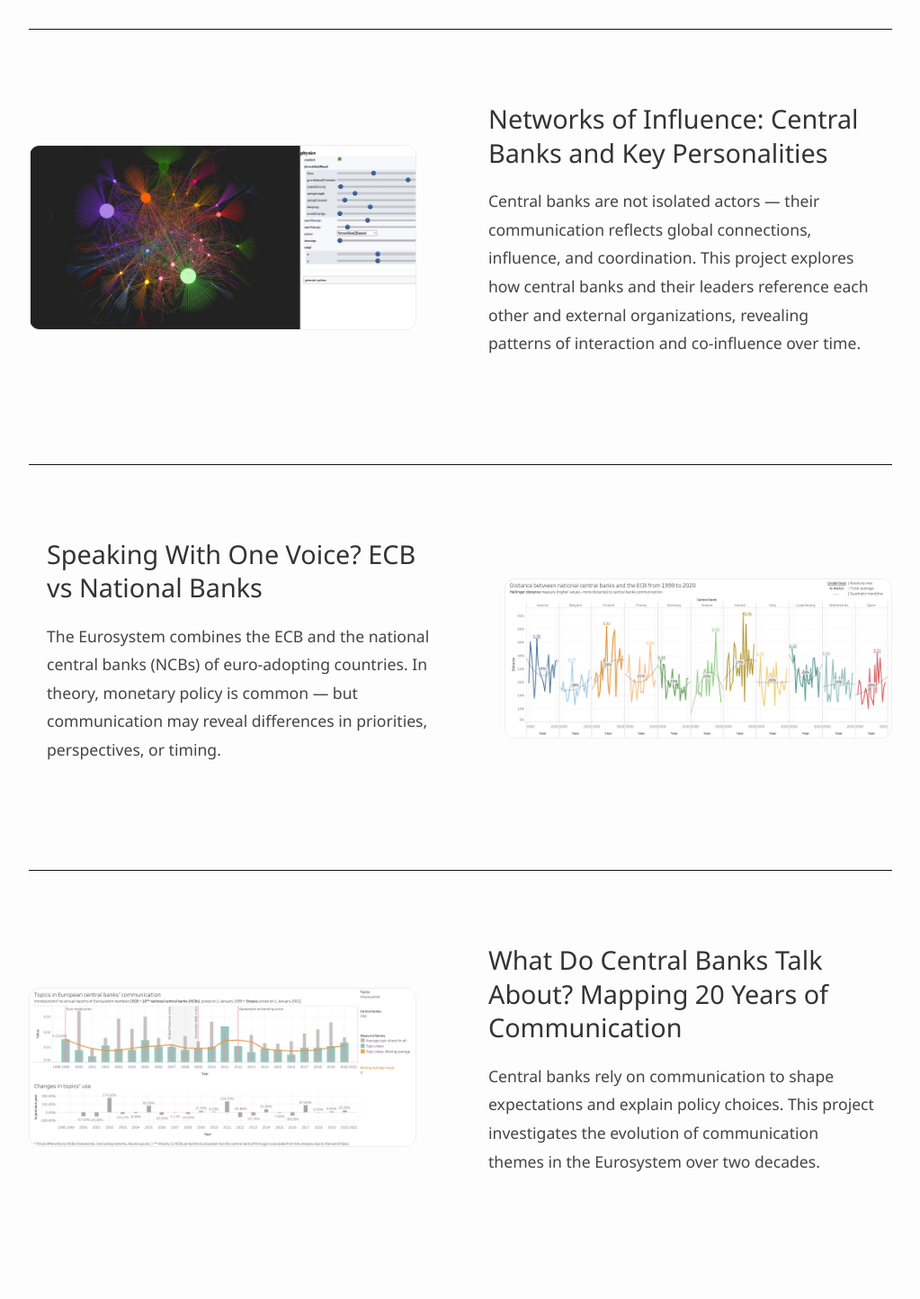
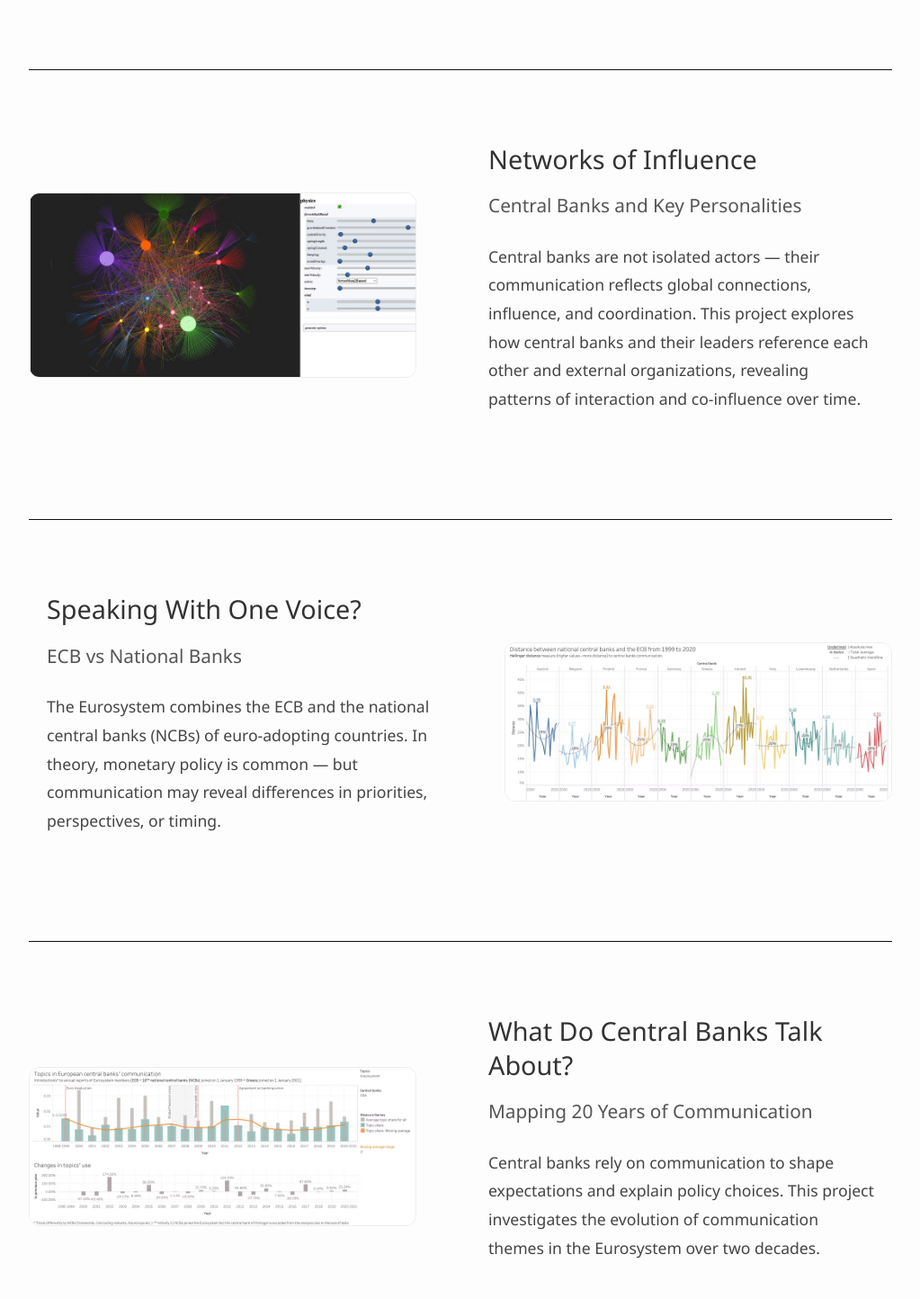
Before and after one commit to ArinaTsr/site, a plain HTML site: page index.html in a window 1280 px wide. Shown: the part 1881-3325 px from the top of the page at 90% size, without its empty margins (128-1151 px from the left). Drawn offline with Linux system fonts and the light colour scheme.

Commit message:
Update index.html

```diff
--- a/index.html
+++ b/index.html
@@ -49,6 +49,7 @@
         .p-description { font-size: 1.1rem; line-height: 1.8; color: #444;  }
         .p-text-box h4 {
             font-family: inherit;
+            font-weight: 300;
             line-height: 1.3;
             margin-top: 5px;
             color: #555; /* Soft dark grey */
@@ -95,7 +96,8 @@
         <section class="project-section" onclick="openModal('m1')">
             <div class="p-image-box"><img src="project1.jpg"></div>
             <div class="p-text-box">
-                <h3>What Do Customers Really Want? Insights from 12 Years of Mobile Banking Reviews</h3>
+                <h3>What Do Customers Really Want?</h3>
+                <h4>Insights from 12 Years of Mobile Banking Reviews</h4>
                 <p class="p-description">How do customers experience mobile banking apps, and what aspects of app performance drive satisfaction or frustration? Traditional surveys capture limited feedback, but unstructured customer reviews offer rich insights into users’ priorities.</p>
             </div>
         </section>
@@ -114,7 +116,8 @@
         <section class="project-section" onclick="openModal('m3')">
             <div class="p-image-box"><img src="project3.jpg"></div>
             <div class="p-text-box">
-                <h3>Networks of Influence: Central Banks and Key Personalities</h3>
+                <h3>Networks of Influence</h3>
+                <h4>Central Banks and Key Personalities</h4>
                 <p class="p-description">Central banks are not isolated actors — their communication reflects global connections, influence, and coordination. This project explores how central banks and their leaders reference each other and external organizations, revealing patterns of interaction and co-influence over time.</p>
             </div>
         </section>
@@ -123,7 +126,8 @@
         <section class="project-section" onclick="openModal('m4')">
             <div class="p-image-box"><img src="project4.jpg"></div>
             <div class="p-text-box">
-                <h3>Speaking With One Voice? ECB vs National Banks</h3>
+                <h3>Speaking With One Voice?</h3>
+                <h4>ECB vs National Banks</h4>
                 <p class="p-description">The Eurosystem combines the ECB and the national central banks (NCBs) of euro-adopting countries. In theory, monetary policy is common — but communication may reveal differences in priorities, perspectives, or timing.</p>
             </div>
         </section>
@@ -132,7 +136,8 @@
         <section class="project-section" onclick="openModal('m5')">
             <div class="p-image-box"><img src="project5.jpg"></div>
             <div class="p-text-box">
-                <h3>What Do Central Banks Talk About? Mapping 20 Years of Communication</h3>
+                <h3>What Do Central Banks Talk About?</h3>
+                <h4>Mapping 20 Years of Communication</h4>
                 <p class="p-description">Central banks rely on communication to shape expectations and explain policy choices. This project investigates the evolution of communication themes in the Eurosystem over two decades.</p>
             </div>
         </section>
```
